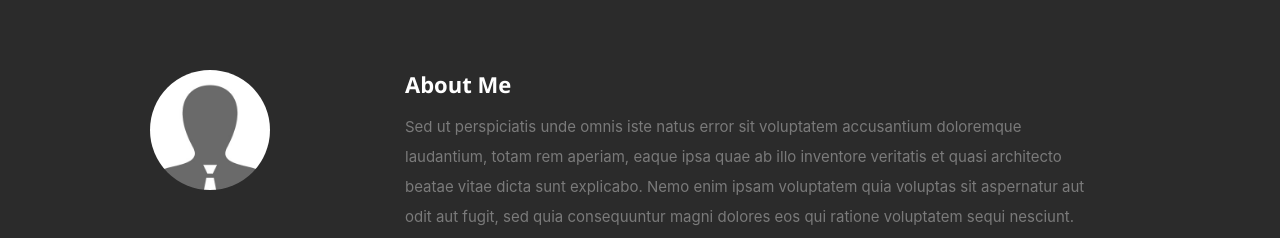
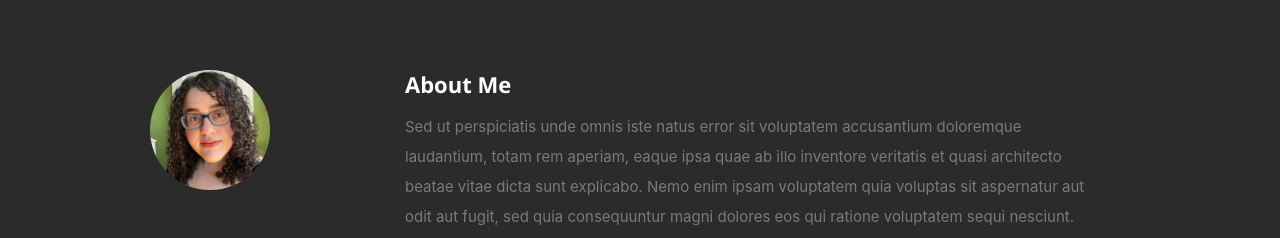
Before and after one commit to marimartin/react-portfolio, a React (Create React App) app: page / in a window 1280 px wide. Shown: the part 826-1064 px from the top of the page. Built offline with nearby package versions, Linux system fonts and the light colour scheme.

Commit message:
profile pic

```diff
--- a/src/components/about/about.js
+++ b/src/components/about/about.js
@@ -8,7 +8,7 @@ export default class About extends Component {
                 <section id="about">
                     <div className="row">
                         <div className="three columns">
-                            <img className="profile-pic" src="images/profilepic.jpg" alt="" />
+                            <img className="profile-pic" src="/images/profilepic.png" alt="Profile picture" />
                         </div>
                         <div className="nine columns main-col">
                             <h2>About Me</h2>
```
Also changed, not shown: public/images/profilepic.jpg (deleted), public/images/profilepic.png (added).
